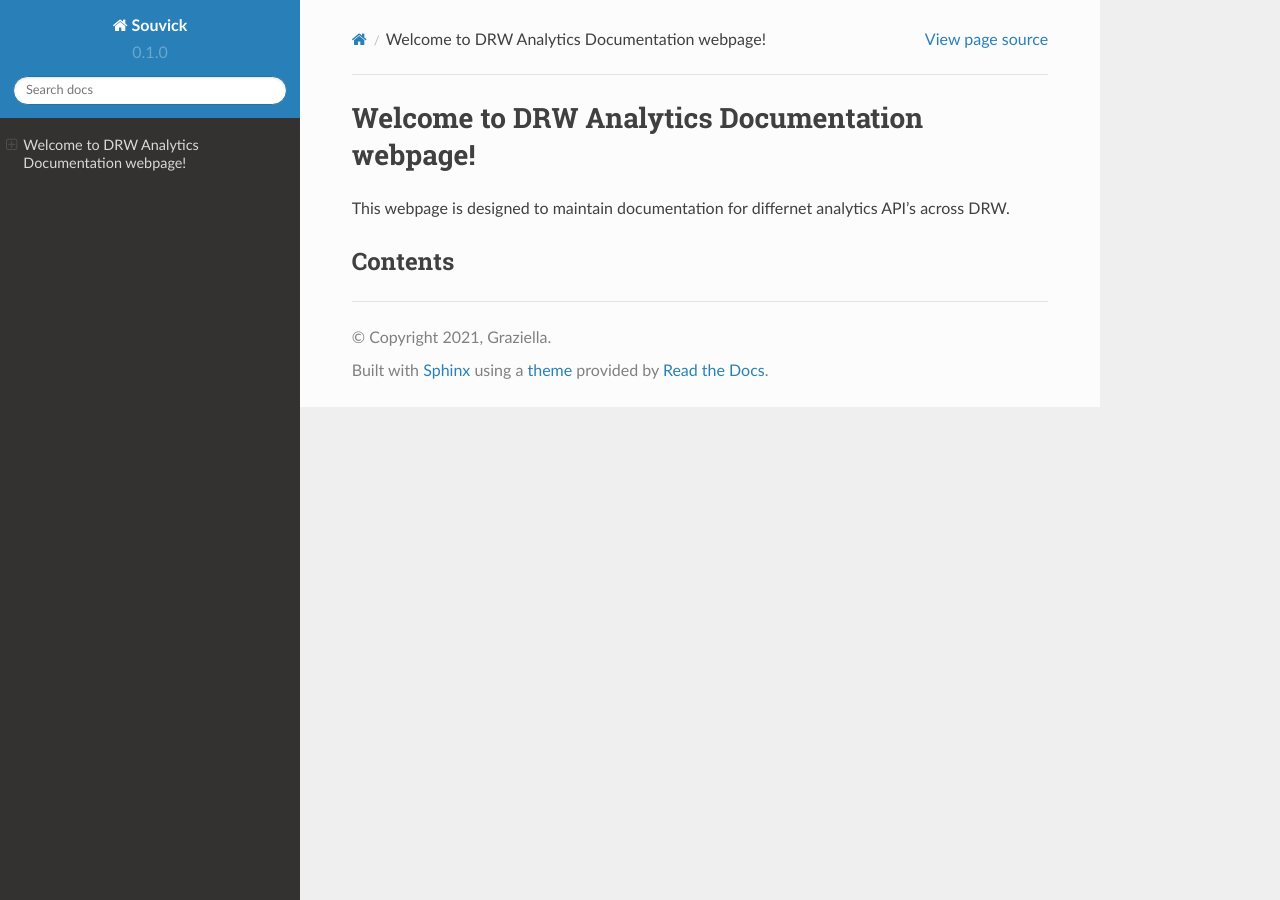
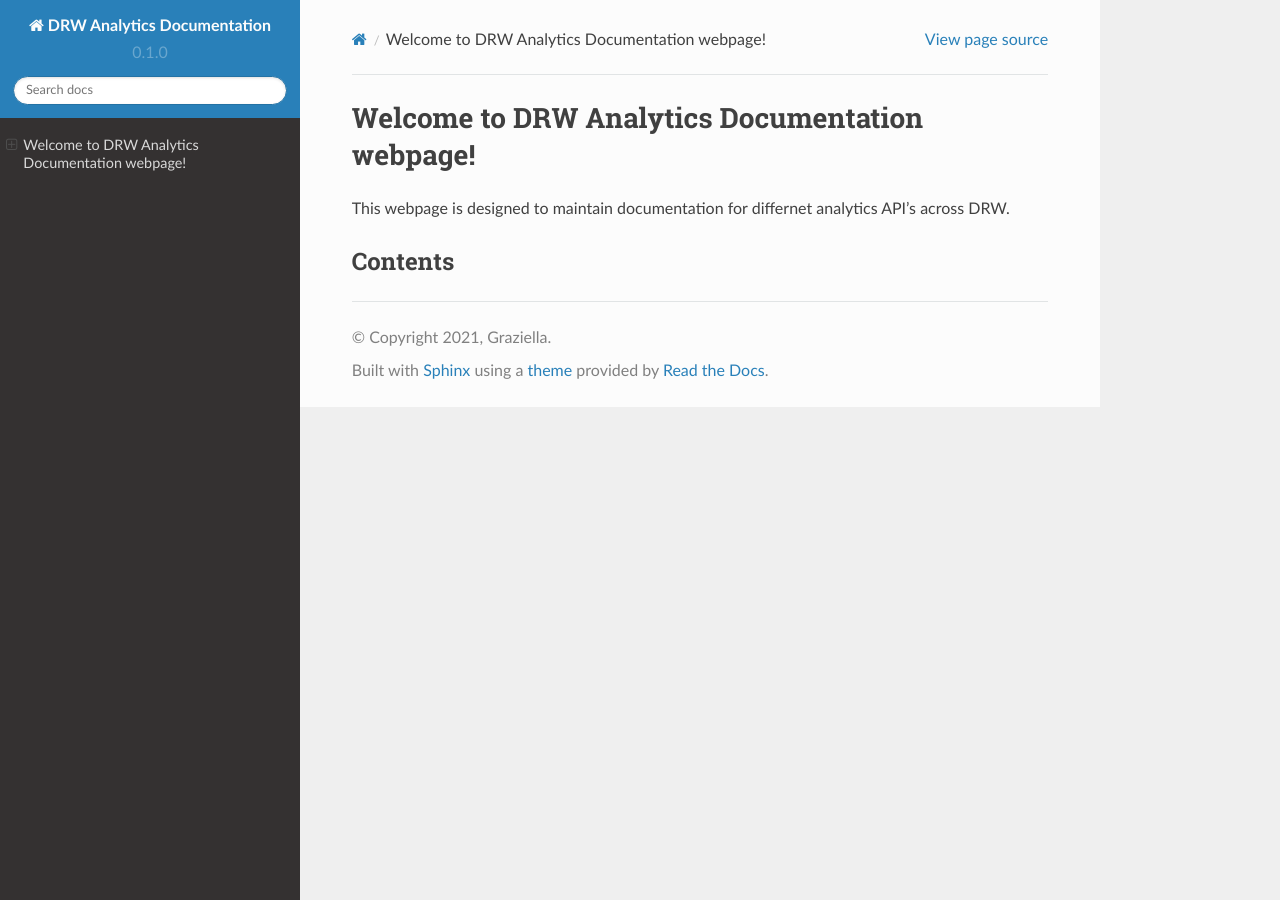
Before and after one commit to souvickhalder/documentation, a Sphinx documentation site: the page built from docs/source/index.rst, in a window 1280 px wide. Built offline with Sphinx 7.4.7 and the Read the Docs theme 2.0.0, drawn with Linux system fonts in a browser that asks for light colours; pages that are not in the unit, such as notebooks, are missing from menus.

Commit message:
Update conf.py

```diff
--- a/docs/source/conf.py
+++ b/docs/source/conf.py
@@ -2,7 +2,7 @@
 
 # -- Project information
 
-project = 'Souvick'
+project = 'DRW Analytics Documentation'
 copyright = '2021, Graziella'
 author = 'Graziella'
 
```
